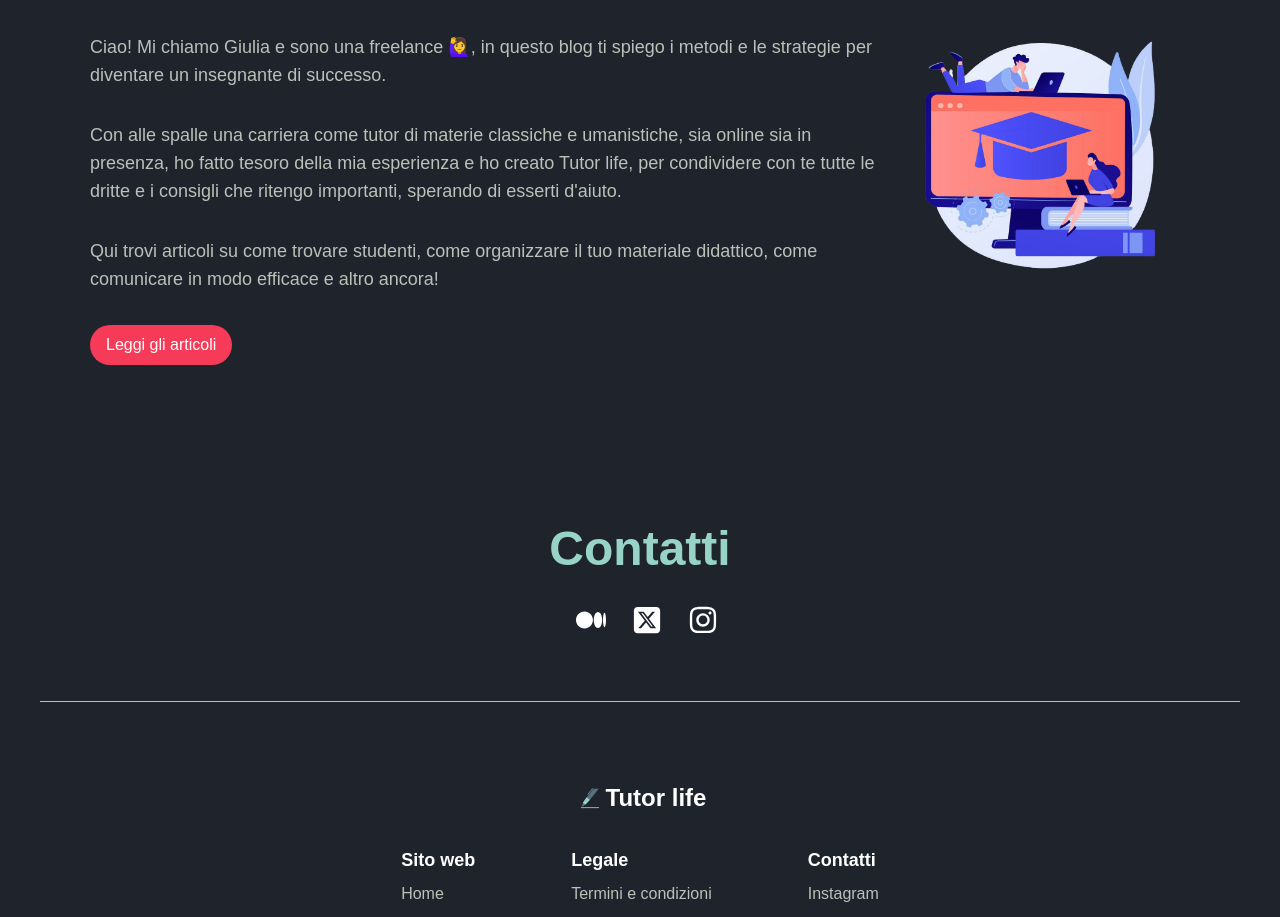
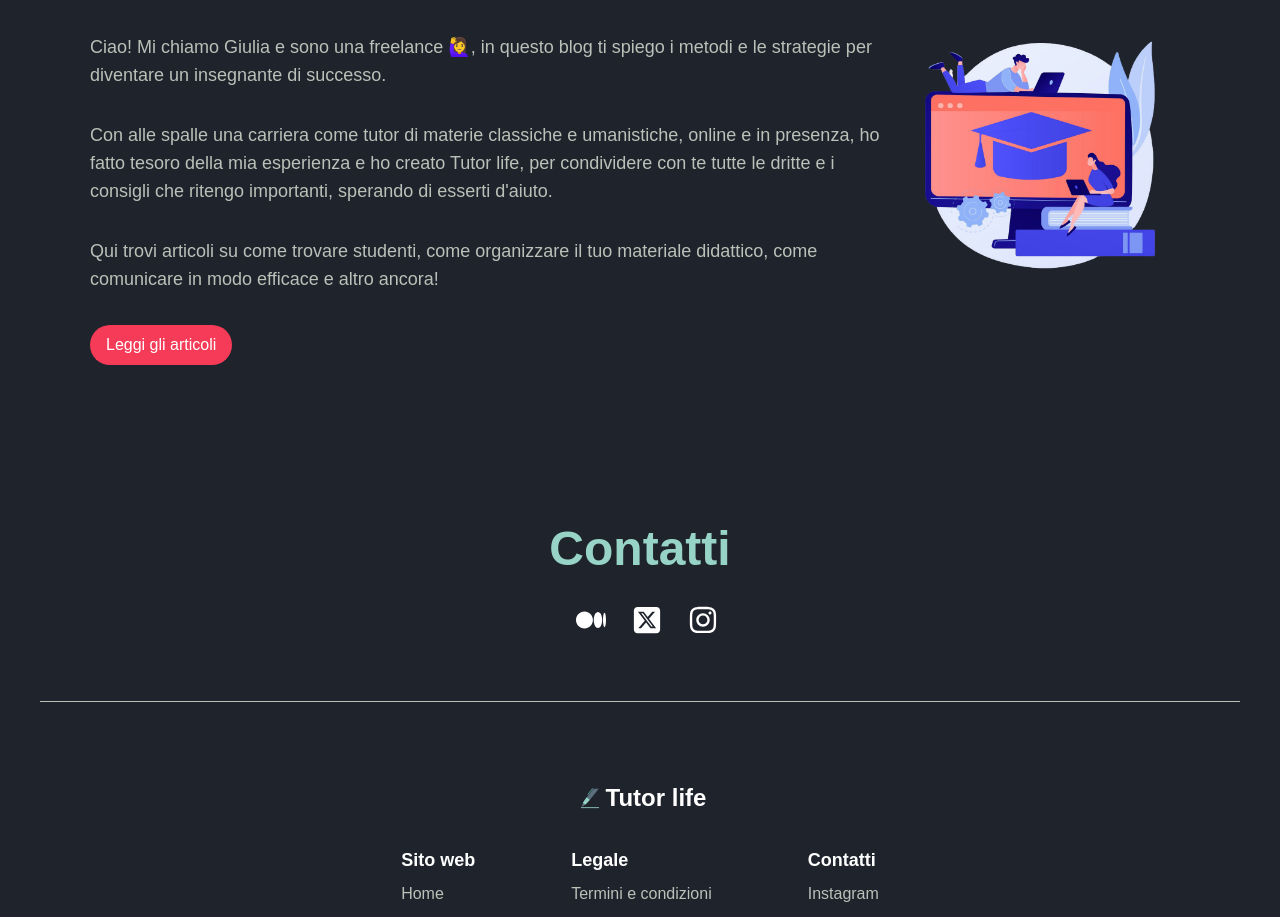
Before and after one commit to giuliadev95/blog, a Next.js app: page / in a window 1280 px wide. Shown: the part 829-1746 px from the top of the page. Built offline with nearby package versions, Linux system fonts and the light colour scheme.

Commit message:
fix: escape '

```diff
--- a/src/components/frontend/(main)/About.tsx
+++ b/src/components/frontend/(main)/About.tsx
@@ -19,7 +19,7 @@ export default function About() {
                     Ciao! Mi chiamo Giulia e sono una freelance 🙋‍♀️, in questo blog ti spiego i metodi e le strategie per diventare un insegnante di successo.
                     </p>
                     <p className="text-lightGrey font-light text-base md:text-lg">
-                        Con alle spalle una carriera come tutor di materie classiche e umanistiche, sia online sia in presenza, ho fatto tesoro della mia esperienza e ho creato Tutor life, per condividere con te tutte le dritte e i consigli che ritengo importanti, sperando di esserti d'aiuto.</p>
+                        Con alle spalle una carriera come tutor di materie classiche e umanistiche, online e in presenza, ho fatto tesoro della mia esperienza e ho creato Tutor life, per condividere con te tutte le dritte e i consigli che ritengo importanti, sperando di esserti d&apos;aiuto.</p>
                     <p className="text-lightGrey font-light text-base md:text-lg">Qui trovi articoli su come trovare studenti, come organizzare il tuo materiale didattico, come comunicare in modo efficace e altro ancora!</p>
                     <Link className="flex justify-center"
                     href={"/posts"}>
```
